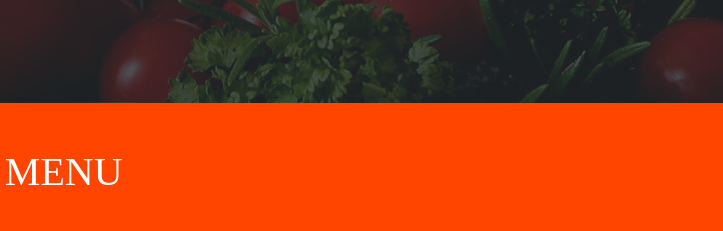
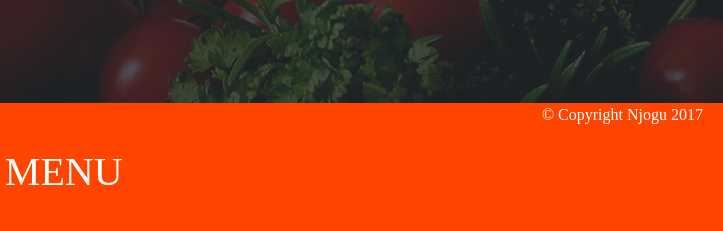
Before and after one commit to NjoguMunyiri/AnitasKichen, a plain HTML site: page index.html in a window 1280 px wide. Shown: the part 3028-3259 px from the top of the page, 557-1280 px from the left. Drawn offline with nearby package versions, Linux system fonts and the light colour scheme; a script that the page names is missing; a web font is replaced by a local one.

Commit message:
my footer

```diff
--- a/css/style.css
+++ b/css/style.css
@@ -189,3 +189,9 @@
   height: 100%;
   vertical-align: inherit;
 }
+.footer{
+  padding-right: 20px;
+  background-color: #FF4500;
+  color: #FFFFFF;
+  font-family: 'Playfair Display', serif !important;
+}
--- a/index.html
+++ b/index.html
@@ -159,12 +159,15 @@
             </ul>
           </div>
           <div class="p-2">
-
           </div>
           <div class="p-2">
             <p>2016 menu Restaurant</p>
           </div>
         </div>
+        <hr>
+        <div class="footer" id="">
+          <p>&copy Copyright Njogu 2017</p>
+        </div>
       </div>
     </div>
   </body>
```
